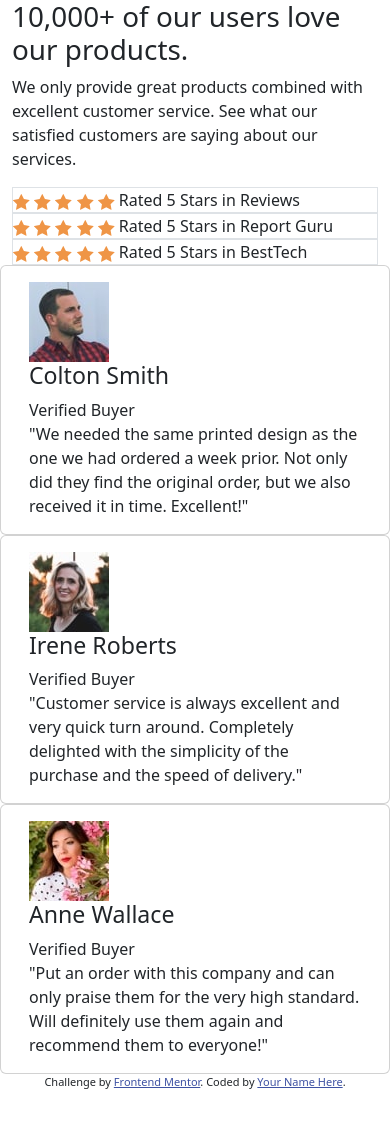
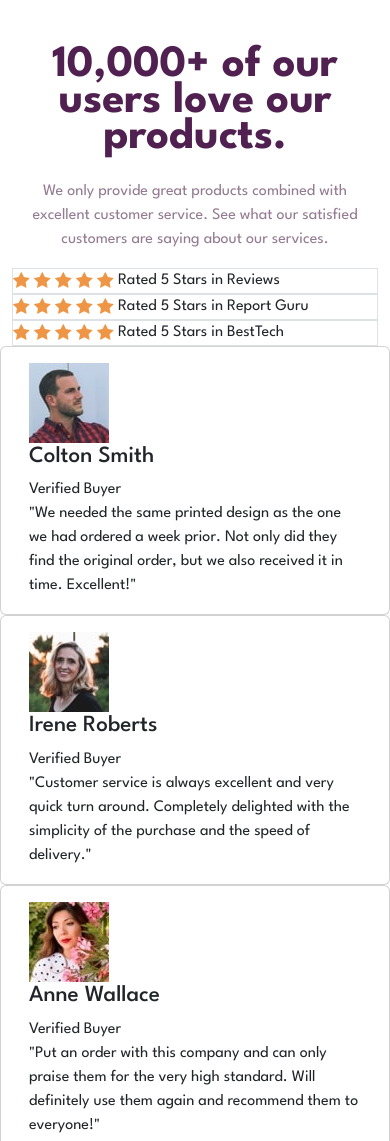
Before and after one commit to salcasta/social-proof-section, a plain HTML site: page index.html in a window 390 px wide. Shown: the top 1141 px of the page. Before the commit the page ends 1091 px from the top, so only its background shows below. Drawn offline with nearby package versions, Linux system fonts and the light colour scheme.

Commit message:
heading content on mobile complete

```diff
--- a/custom.css
+++ b/custom.css
@@ -1,5 +1,17 @@
 body {
+    font-family: 'League Spartan', sans-serif;
+}
 
+h1 {
+    font-weight: 700;
+    font-size: 2.8rem;
+    line-height: 0.8em;
+    color: hsl(300, 43%, 22%);
+}
+
+.container-heading p {
+    font-weight: 400;
+    color: hsl(303, 10%, 53%);
 }
 
 .attribution {
@@ -10,5 +22,3 @@ body {
 .attribution a {
     color: hsl(228, 45%, 44%);
 }
-
-/* font-family: 'League Spartan', sans-serif; */
--- a/index.html
+++ b/index.html
@@ -27,8 +27,8 @@
     <section class="container-heading">
 
       <div class="container">
-        <h1 class="">10,000+ of our users love our products.</h1>
-        <p class="">
+        <h1 class="text-center pt-5 px-4">10,000+ of our users love our products.</h1>
+        <p class="text-center mt-4 px-3">
           We only provide great products combined with excellent customer service.
           See what our satisfied customers are saying about our services.
         </p>
```
